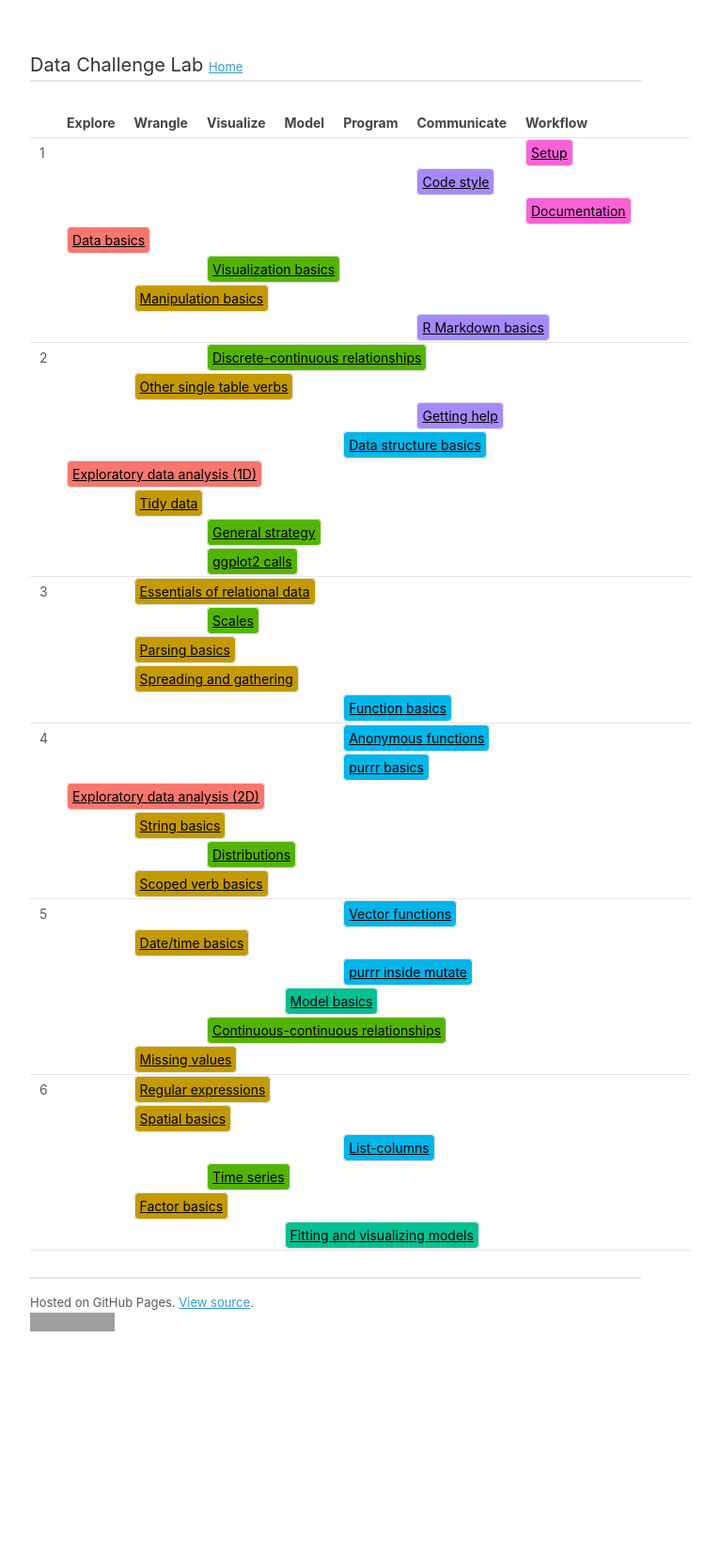
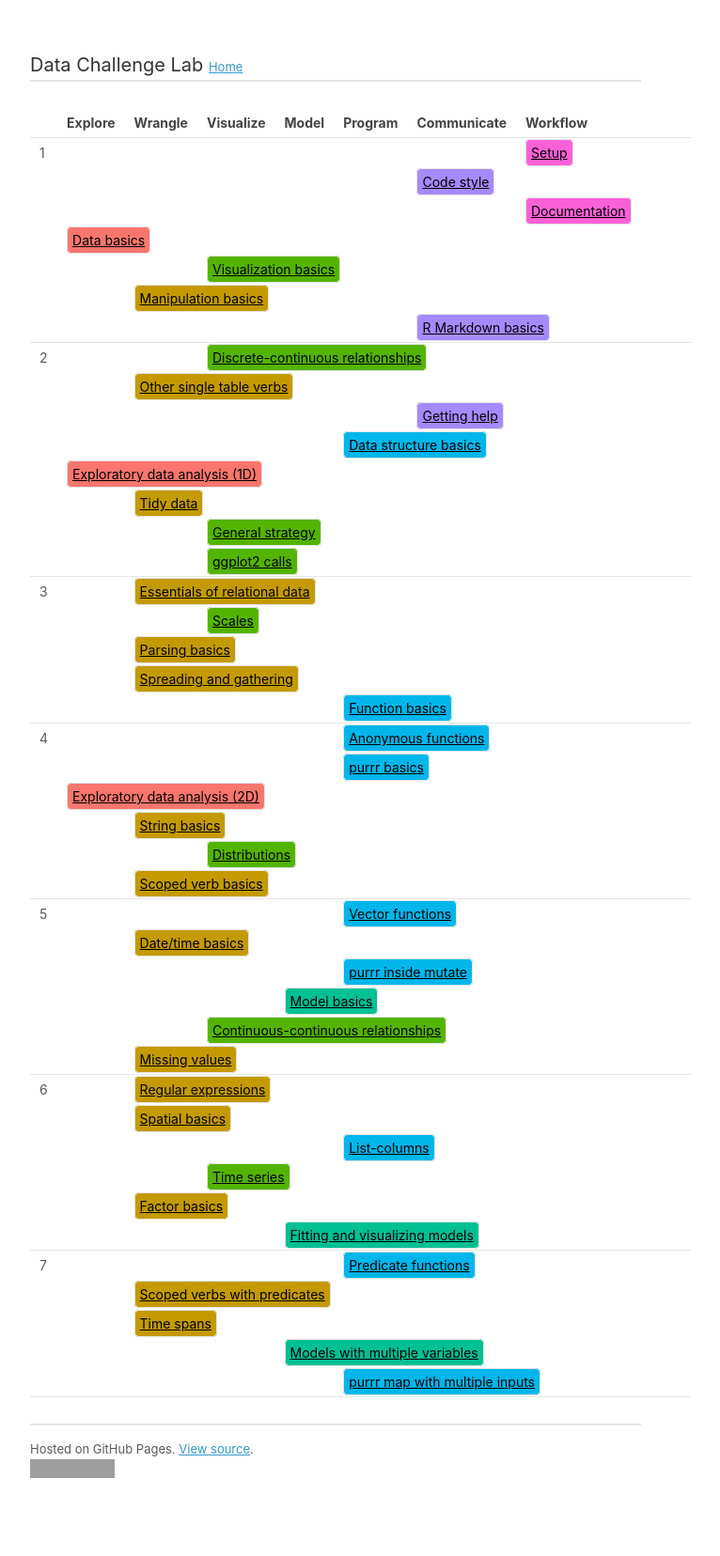
Before and after one commit to dcl-2019-01/curriculum, a Jekyll site: the page built from docs/index.md, in a window 1280 px wide. Shown: the whole page at 94% size, without its empty margins (283-1049 px from the left). Built offline with Jekyll 4.4.1, drawn with Linux system fonts in a browser that asks for light colours; our own code applies the rules of GitHub Pages for plain Markdown files; a script that is not in the unit is left out; before the commit the page ends 1500 px from its top, so only the background shows below that; grey boxes are pictures that could not be loaded.

Commit message:
Update for week 7

```diff
--- a/docs/index.md
+++ b/docs/index.md
@@ -271,4 +271,36 @@
   <td colspan="3"></td>
 </tr>
 </tbody>
+<tbody>
+<tr>
+<td id='week-7'>7</td>
+  <td colspan="4"></td>
+  <td colspan="6"><a class="program" href="function-predicate.html">Predicate functions</a></td>
+  <td colspan="2"></td>
+</tr>
+<tr>
+<td></td>
+  <td colspan="1"></td>
+  <td colspan="6"><a class="wrangle" href="manip-scoped-2.html">Scoped verbs with predicates</a></td>
+  <td colspan="5"></td>
+</tr>
+<tr>
+<td></td>
+  <td colspan="1"></td>
+  <td colspan="6"><a class="wrangle" href="timespans.html">Time spans</a></td>
+  <td colspan="5"></td>
+</tr>
+<tr>
+<td></td>
+  <td colspan="3"></td>
+  <td colspan="6"><a class="model" href="model-multivariate.html">Models with multiple variables</a></td>
+  <td colspan="3"></td>
+</tr>
+<tr>
+<td></td>
+  <td colspan="4"></td>
+  <td colspan="6"><a class="program" href="purrr-parallel.html">purrr map with multiple inputs</a></td>
+  <td colspan="2"></td>
+</tr>
+</tbody>
 </table>
```
Also changed, not shown: storyboard.md (+2 -2 lines), syllabus.yml (+5 -6 lines).
